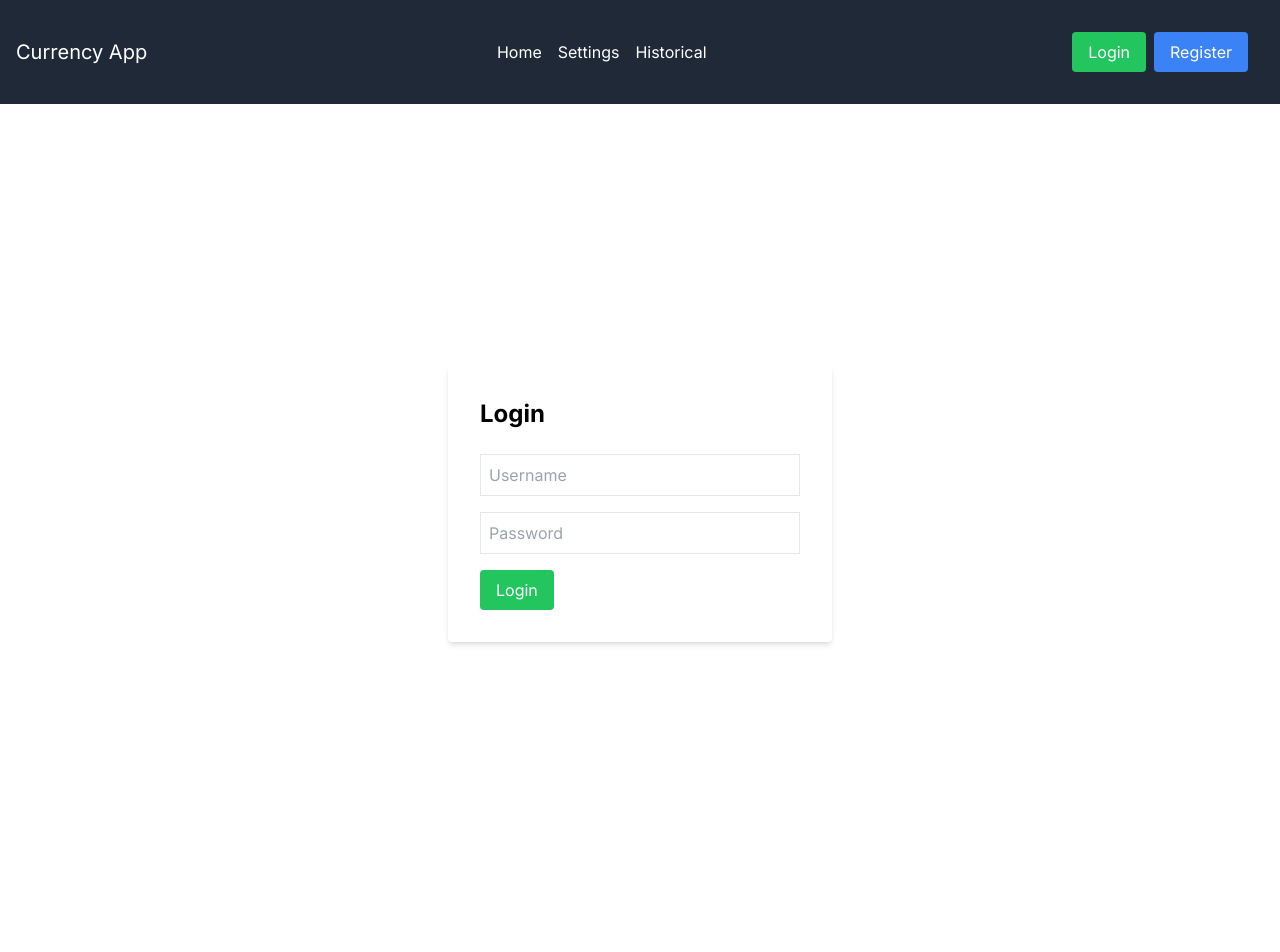
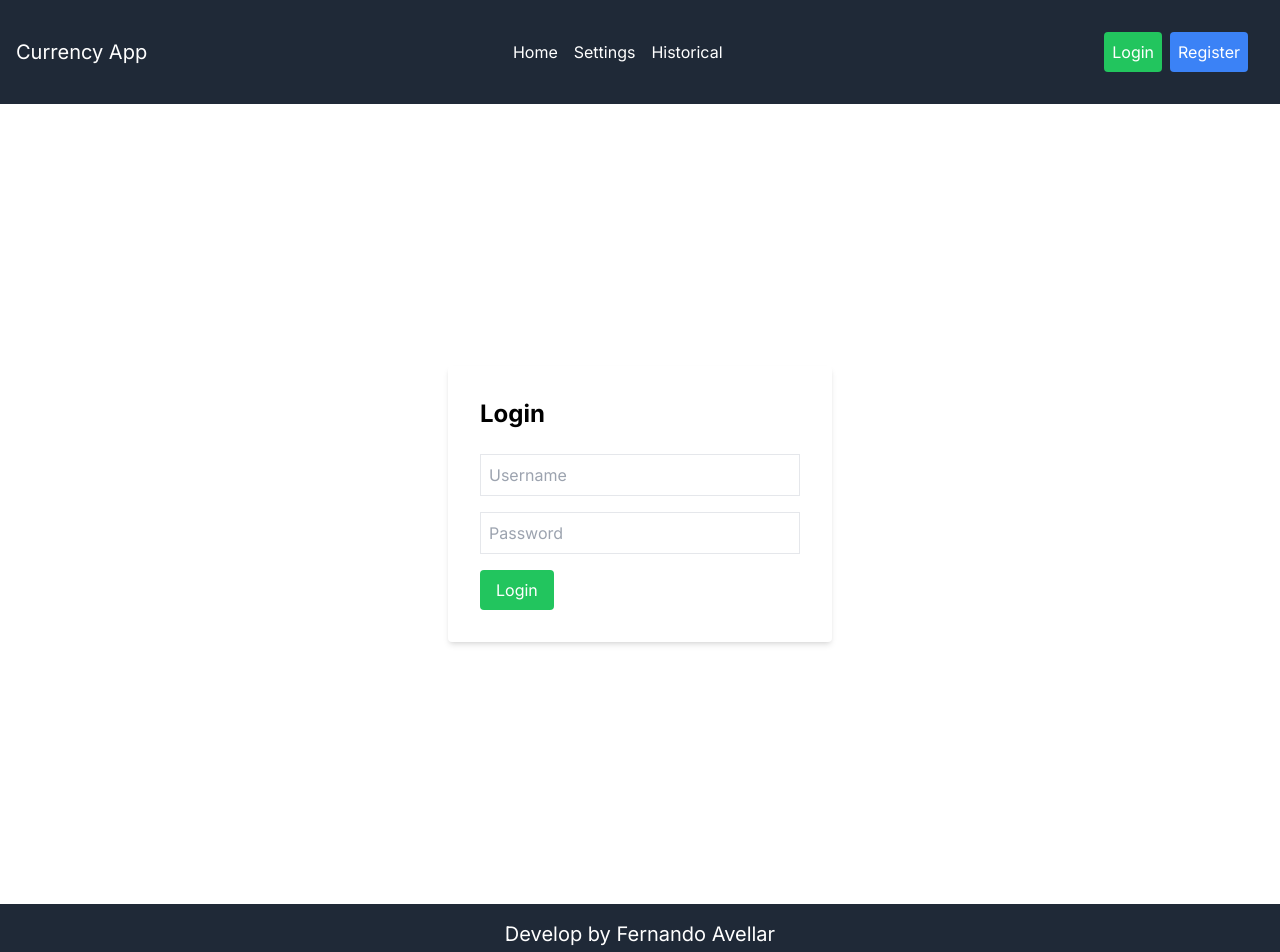
Before and after one commit to FernandoAvellar/Frontend-CurrencyQuote, a Next.js app: page /auth/login in a window 1280 px wide. Shown: the top 952 px of the page. Before the commit the page ends 904 px from the top, so only its background shows below. Built offline with nearby package versions, Linux system fonts and the light colour scheme.

Commit message:
Add footer and header adjust

```diff
--- a/app/layout.js
+++ b/app/layout.js
@@ -1,6 +1,7 @@
 import { Inter } from "next/font/google";
 import "./globals.css";
 import Header from "@/components/Header";
+import Footer from "@/components/Footer";
 import { AuthProvider } from '@/context/AuthContext';
 
 const inter = Inter({ subsets: ["latin"] });
@@ -17,6 +18,7 @@ export default function RootLayout({ children }) {
         <AuthProvider>
           <Header />
           {children}
+          <Footer />
         </AuthProvider>
       </body>
     </html>
--- /dev/null
+++ b/components/Footer.js
@@ -0,0 +1,7 @@
+export default function Footer() {
+    return (
+        <footer className="bg-gray-800 text-white p-4 flex justify-center">
+            <h1 className="text-xl">Develop by Fernando Avellar</h1>
+        </footer>
+    );
+}
--- a/components/Header.js
+++ b/components/Header.js
@@ -17,7 +17,7 @@ export default function Header() {
 
     return (
         <header className="bg-gray-800 text-white p-4 flex justify-between items-center">
-            <h1 className="text-xl">Currency App</h1>
+            <h1 className="text-xl hidden md:flex">Currency App</h1>
             <div className="flex items-center">
                 <Link className='p-2' href="/home">Home</Link>
                 <Link className='p-2' href="/settings">Settings</Link>
@@ -33,10 +33,10 @@ export default function Header() {
                     </div>
                 ) : (
                     <div className="flex p-4">
-                        <button onClick={handleLoginClick} className="bg-green-500 px-4 py-2 rounded mr-2">
+                        <button onClick={handleLoginClick} className="bg-green-500 px-2 py-2 rounded mr-2">
                             Login
                         </button>
-                        <button onClick={handleRegisterClick} className="bg-blue-500 px-4 py-2 rounded">
+                        <button onClick={handleRegisterClick} className="bg-blue-500 px-2 py-2 rounded">
                             Register
                         </button>
                     </div>
```
